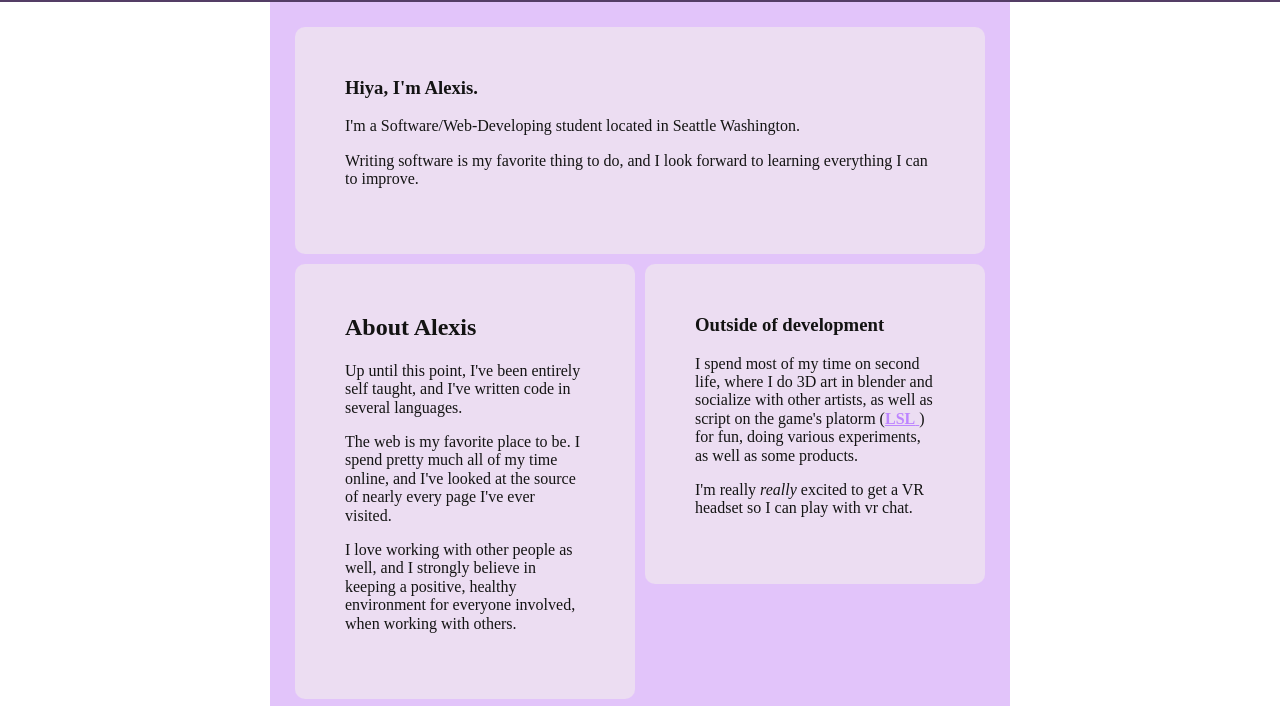
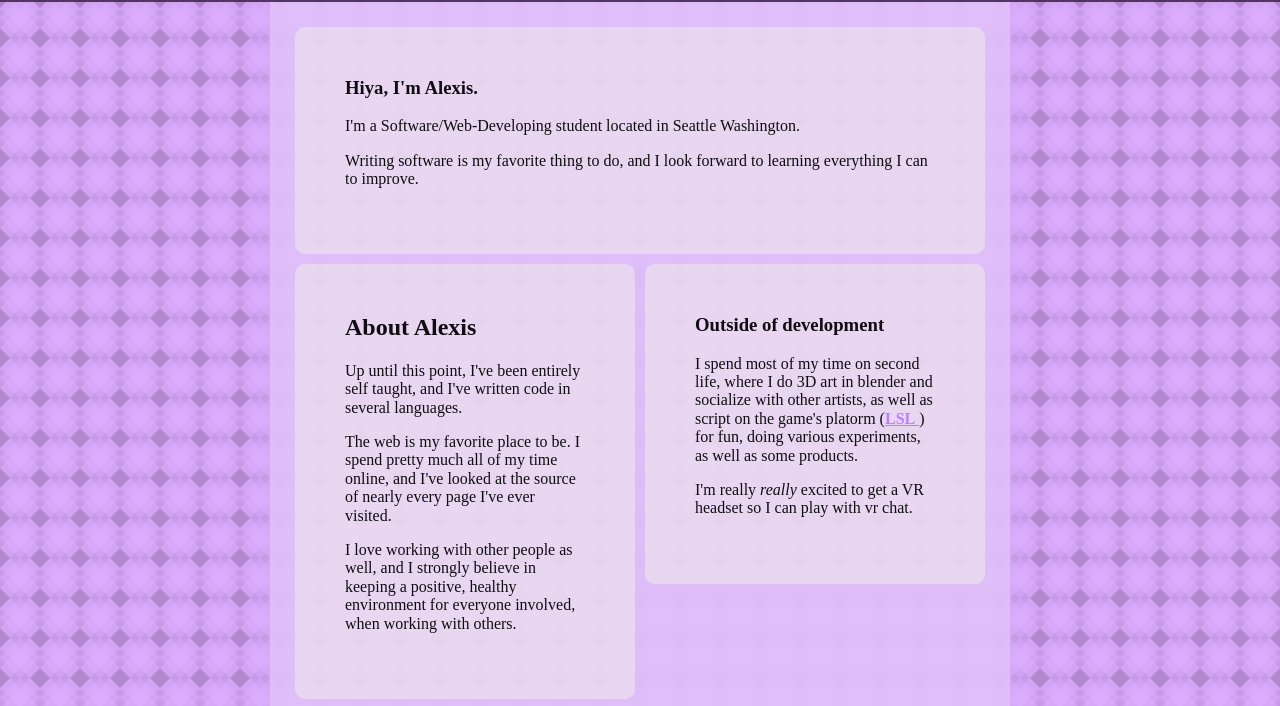
Before and after one commit to Nvlt/Second-Portfolio-Page, a plain HTML site: page index.html in a window 1280 px wide. Shown: the part 82-788 px from the top of the page. Drawn offline with nearby package versions, Linux system fonts and the light colour scheme; the site is published under a folder, as on GitHub Pages, so addresses that start at the root find nothing.

Commit message:
Update style.css

```diff
--- a/style.css
+++ b/style.css
@@ -1,7 +1,7 @@
 /*Body*/
 body
 {
-    background-image: url("/images/Background-tile.jpg");
+    background-image: url("images/Background-tile.jpg");
     display:flex;
     flex-direction: column;
     opacity: 0.92;
```
